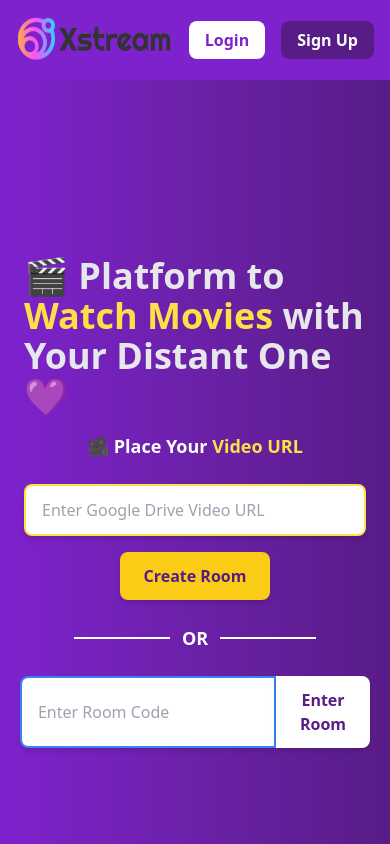
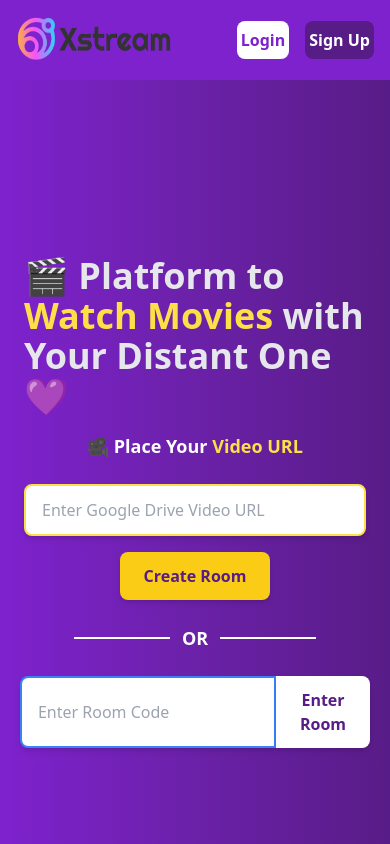
Before and after one commit to ADORA-ATAYA/XstreamFrontend, a React (Create React App) app: page / in a window 390 px wide. Shown: the top 844 px of the page. Built offline with nearby package versions, Linux system fonts and the light colour scheme; no server answers.

Commit message:
ui fixes

```diff
--- a/src/components/Navbar.jsx
+++ b/src/components/Navbar.jsx
@@ -69,10 +69,10 @@ function Navbar() {
           </div>
         ) : (
           <div className="space-x-4">
-            <Link to="/Login" className="px-4 py-2 bg-white text-purple-700 rounded-lg font-semibold hover:bg-gray-100">
+            <Link to="/Login" className="px-1 md:px-4 py-2 bg-white text-purple-700 rounded-lg font-semibold hover:bg-gray-100">
               Login
             </Link>
-            <Link to="/signup" className="px-4 py-2 bg-purple-900 text-white rounded-lg font-semibold hover:bg-purple-800">
+            <Link to="/signup" className="px-1 md:px-4 py-2 bg-purple-900 text-white rounded-lg font-semibold hover:bg-purple-800">
               Sign Up
             </Link>
           </div>
```
